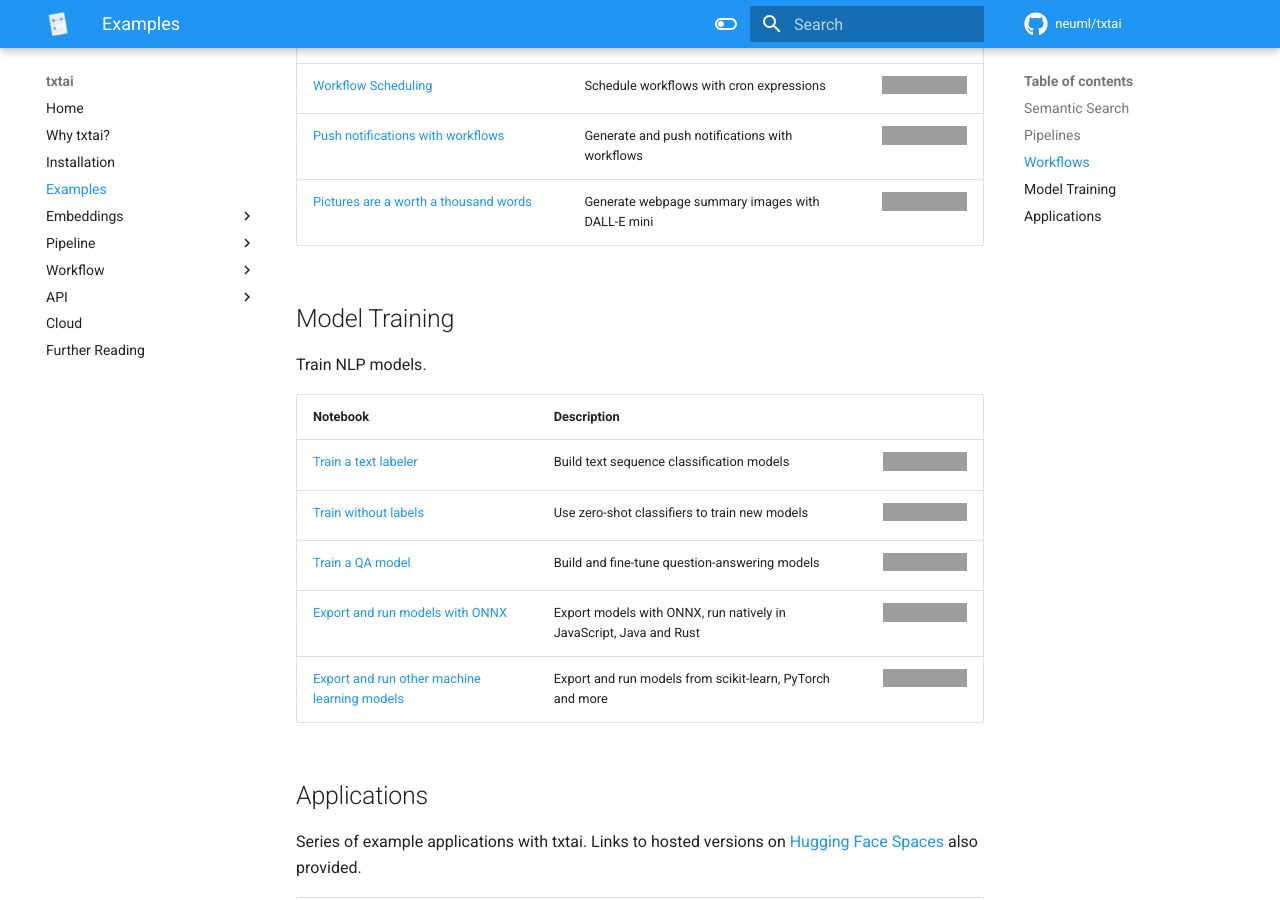
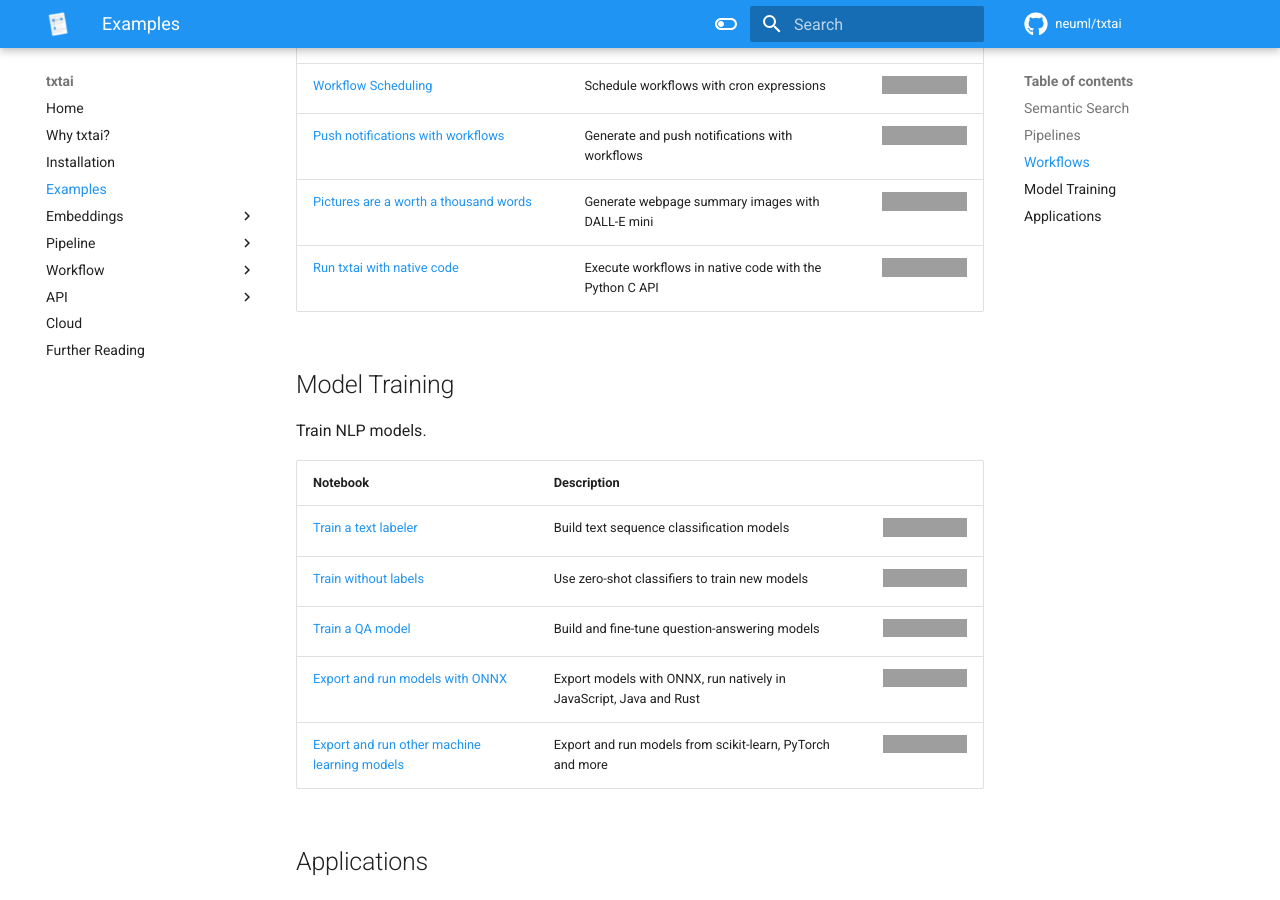
Before and after one commit to neuml/txtai, an MkDocs documentation site: the page built from docs/examples.md, in a window 1280 px wide and 900 px high, scrolled down 2664 px. Built offline with MkDocs 1.6.1 and Material for MkDocs 9.7.7, drawn with Linux system fonts in a browser that asks for light colours; comment, search, counter and statistics services are not loaded; grey boxes are pictures that could not be loaded.

Commit message:
Add notebook on running txtai with native code, closes #304

```diff
--- a/docs/examples.md
+++ b/docs/examples.md
@@ -55,6 +55,7 @@ Efficiently process data at scale.
 | [Workflow Scheduling](https://github.com/neuml/txtai/blob/master/examples/27_Workflow_scheduling.ipynb) | Schedule workflows with cron expressions | [![Open In Colab](https://colab.research.google.com/assets/colab-badge.svg)](https://colab.research.google.com/github/neuml/txtai/blob/master/examples/27_Workflow_scheduling.ipynb) |
 | [Push notifications with workflows](https://github.com/neuml/txtai/blob/master/examples/28_Push_notifications_with_workflows.ipynb) | Generate and push notifications with workflows | [![Open In Colab](https://colab.research.google.com/assets/colab-badge.svg)](https://colab.research.google.com/github/neuml/txtai/blob/master/examples/28_Push_notifications_with_workflows.ipynb) |
 | [Pictures are a worth a thousand words](https://github.com/neuml/txtai/blob/master/examples/35_Pictures_are_worth_a_thousand_words.ipynb) | Generate webpage summary images with DALL-E mini | [![Open In Colab](https://colab.research.google.com/assets/colab-badge.svg)](https://colab.research.google.com/github/neuml/txtai/blob/master/examples/35_Pictures_are_worth_a_thousand_words.ipynb) |
+| [Run txtai with native code](https://github.com/neuml/txtai/blob/master/examples/36_Run_txtai_in_native_code.ipynb) | Execute workflows in native code with the Python C API | [![Open In Colab](https://colab.research.google.com/assets/colab-badge.svg)](https://colab.research.google.com/github/neuml/txtai/blob/master/examples/36_Run_txtai_in_native_code.ipynb) |
 
 ## Model Training
 
```
Also changed, not shown: README.md (+1 -0 lines), 1 other file.
